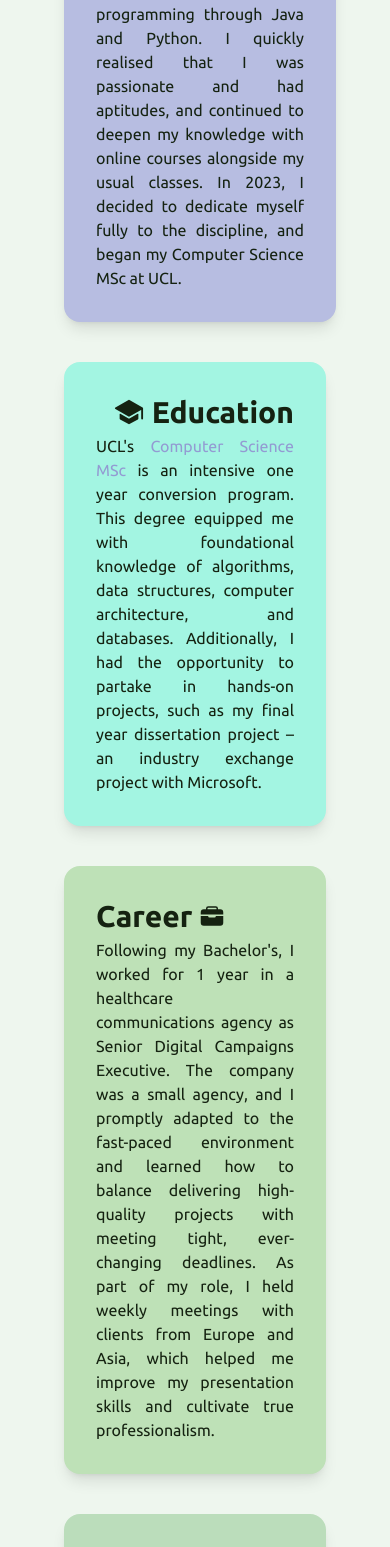
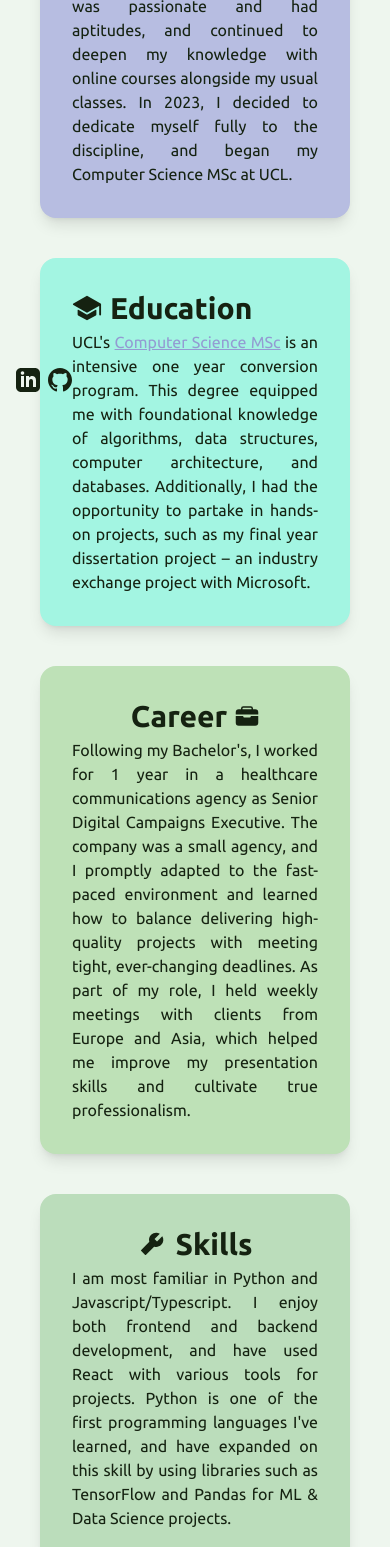
Before and after one commit to georgeslnl/georgeslnl.github.io, a React (Create React App) app: page /about in a window 390 px wide. Shown: the part 432-1979 px from the top of the page. Built offline with nearby package versions, Linux system fonts and the light colour scheme.

Commit message:
Update asset paths and optimize code formatting

```diff
--- a/src/Components/CareerCard.jsx
+++ b/src/Components/CareerCard.jsx
@@ -3,10 +3,10 @@ import { IoBriefcase } from "react-icons/io5";
 
 export default function CareerCard() {
     return (
-        <div className="lg:col-span-2 lg:col-start-1 lg:row-start-3 shadow-lg m-auto bg-primary-200 p-8 rounded-2xl flex flex-col gap-1 items-start">
+        <div className="lg:col-span-2 lg:col-start-1 lg:row-start-3 shadow-lg m-auto bg-primary-200 p-8 rounded-2xl flex flex-col gap-1 items-center lg:items-start">
             <div className="flex flex-row-reverse items-center gap-2">
             <IoBriefcase className="text-2xl text-text-900"/>
-            <h1 className="text-3xl font-semibold text-text-900 text-end">Career</h1>
+            <h1 className="text-3xl font-semibold text-text-900 lg:text-end">Career</h1>
             </div>
             <p className="text-text-900 text-justify">Following my Bachelor's, I worked for 1 year in a healthcare communications agency as Senior Digital Campaigns Executive.
                 The company was a small agency, and I promptly adapted to the fast-paced environment and learned how to balance delivering high-quality projects with meeting
--- a/src/Components/EducationCard.jsx
+++ b/src/Components/EducationCard.jsx
@@ -3,12 +3,12 @@ import { IoSchool } from "react-icons/io5";
 
 export default function EducationCard() {
     return (
-        <div className="lg:col-span-2 lg:col-start-3 lg:row-start-2 shadow-lg m-auto bg-accent-200 p-8 rounded-2xl flex flex-col gap-1 items-end">
+        <div className="lg:col-span-2 lg:col-start-3 lg:row-start-2 shadow-lg m-auto bg-accent-200 p-8 rounded-2xl flex flex-col gap-1 lg:items-end">
             <div className="flex items-center gap-2">
             <IoSchool className="text-3xl text-text-900"/>
             <h1 className="text-3xl font-semibold text-text-900 text-end">Education</h1>
             </div>
-            <p className="text-text-900 text-justify">UCL's <a className="text-secondary-300" href="https://www.ucl.ac.uk/prospective-students/graduate/taught-degrees/computer-science-msc">Computer Science MSc</a> is an intensive one year conversion program. This degree equipped me with foundational knowledge of algorithms, data structures, computer architecture, and databases. Additionally, I had the opportunity to partake in hands-on projects, such as my final year dissertation project – an industry exchange project with Microsoft.</p>
+            <p className="text-text-900 text-justify">UCL's <a className="text-secondary-300 underline" href="https://www.ucl.ac.uk/prospective-students/graduate/taught-degrees/computer-science-msc">Computer Science MSc</a> is an intensive one year conversion program. This degree equipped me with foundational knowledge of algorithms, data structures, computer architecture, and databases. Additionally, I had the opportunity to partake in hands-on projects, such as my final year dissertation project – an industry exchange project with Microsoft.</p>
         </div>
     )
 }
--- a/src/Components/Footer.jsx
+++ b/src/Components/Footer.jsx
@@ -2,7 +2,7 @@ import React from "react";
 
 export default function Footer() {
     return (
-        <div className="sm:fixed sm:bottom-1 flex gap-2 p-4">
+        <div className="fixed bottom-1 flex gap-2 p-4">
           <a href="https://www.linkedin.com/in/georgeslinel/" target="_blank" rel="noopener noreferrer">
             <svg className="text-text-900 hover:text-primary-500" xmlns="http://www.w3.org/2000/svg" width="24" height="24" viewBox="0 0 24 24" fill="currentColor">
               <path d="M19 0h-14c-2.761 0-5 2.239-5 5v14c0 2.761 2.239 5 5 5h14c2.762 0 5-2.239 5-5v-14c0-2.761-2.238-5-5-5zm-11 19h-3v-11h3v11zm-1.5-12.268c-.966 0-1.75-.79-1.75-1.764s.784-1.764 1.75-1.764 1.75.79 1.75 1.764-.783 1.764-1.75 1.764zm13.5 12.268h-3v-5.604c0-3.368-4-3.113-4 0v5.604h-3v-11h3v1.765c1.396-2.586 7-2.777 7 2.476v6.759z" />
--- a/src/Components/SkillsCard.jsx
+++ b/src/Components/SkillsCard.jsx
@@ -3,12 +3,12 @@ import { AiFillTool } from "react-icons/ai";
 
 export default function SkillsCard() {
     return (
-        <div className="lg:col-span-2 lg:col-start-3 lg:row-start-4 shadow-lg m-auto bg-background-200 p-8 rounded-2xl flex flex-col gap-1 items-end">
+        <div className="lg:col-span-2 lg:col-start-3 lg:row-start-4 shadow-lg m-auto bg-background-200 p-8 rounded-2xl flex flex-col gap-1 items-center lg:items-start">
             <div className="flex items-center gap-2">
             <AiFillTool className="text-3xl text-text-900"/>
-            <h1 className="text-3xl font-semibold text-text-900 text-end">Skills</h1>
+            <h1 className="text-3xl font-semibold text-text-900 lg:text-end">Skills</h1>
             </div>
-            <p className="text-text-900 text-justify">I am the most familiar in Python and Javascript/Typescript.
+            <p className="text-text-900 text-justify">I am most familiar in Python and Javascript/Typescript.
             I enjoy both frontend and backend development, and
             have used React with various tools for projects.
                 Python is one of the first programming languages I've learned, and have expanded on
--- a/src/Pages/About.js
+++ b/src/Pages/About.js
@@ -7,11 +7,11 @@ import DownloadCVButton from "../Components/DownloadCVButton";
 
 const About = () => {
   return (
-    <div className="w-screen px-6 flex flex-col">
+    <div className="w-screen px-8 flex flex-col">
       <h1 className="font-extrabold text-5xl md:text-8xl bg-gradient-to-r from-primary-500 to-secondary-500 bg-clip-text text-transparent w-fit pb-1 md:pb-2 mt-10">
         About Me
       </h1>
-      <div className="grid grid-flow-row gap-10 grid-cols-1 lg:grid-cols-4 lg:grid-rows-4 lg:gap-2 p-10">
+      <div className="grid grid-flow-row gap-10 grid-cols-1 lg:grid-cols-4 lg:grid-rows-4 lg:gap-2 p-2">
         <BackgroundCard />
         <EducationCard />
         <CareerCard />
--- a/src/index.css
+++ b/src/index.css
@@ -4,7 +4,7 @@
 
 @layer base {
   body {
-    @apply bg-background-50 min-h-svh font-ubuntu;
+    @apply bg-background-50 h-svh font-ubuntu;
   }
   :root {
     --text-50: #f0f6ee;
```
Also changed, not shown: 3 other files (tests, documents, lock files or other folders).
